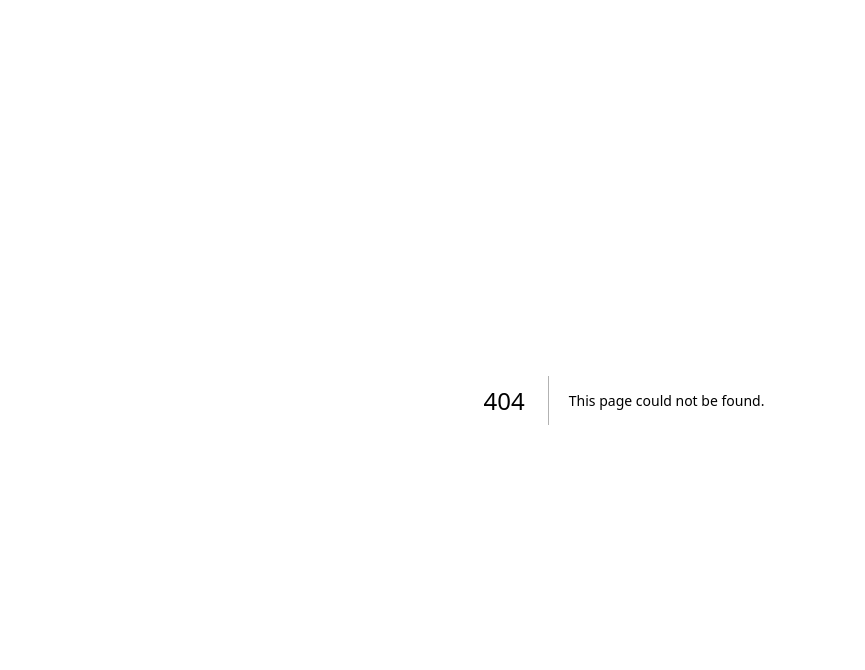
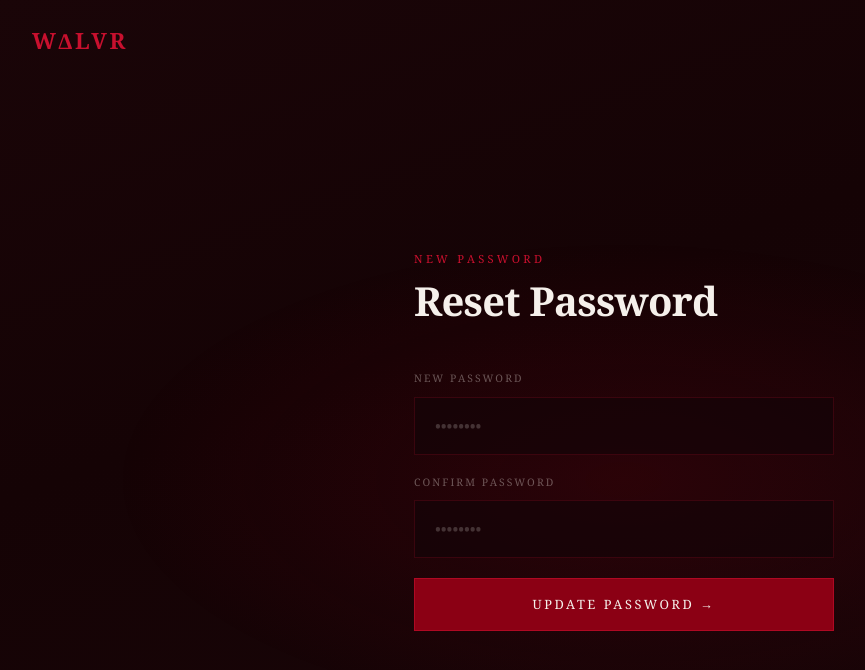
Before and after one commit to muditmatharu74-beep/Walvr-v-2, a Next.js app: page /auth/reset-password in a window 1280 px wide. Before the commit this address had no page. Shown: the top 670 px of the page, without its empty margins (16-881 px from the left). Built offline with nearby package versions, Linux system fonts and the light colour scheme.

Commit message:
Create page.tsx

```diff
--- /dev/null
+++ b/src/app/auth/reset-password/page.tsx
@@ -0,0 +1,88 @@
+"use client";
+
+import { useState, useEffect } from "react";
+import { useRouter } from "next/navigation";
+import Link from "next/link";
+import { createClient } from "@/lib/supabase/client";
+
+export default function ResetPasswordPage() {
+  const router = useRouter();
+  const [password, setPassword] = useState("");
+  const [confirm, setConfirm] = useState("");
+  const [error, setError] = useState("");
+  const [loading, setLoading] = useState(false);
+  const [done, setDone] = useState(false);
+
+  async function handleSubmit(e: React.FormEvent) {
+    e.preventDefault();
+    if (password !== confirm) { setError("Passwords don't match."); return; }
+    if (password.length < 8) { setError("Password must be at least 8 characters."); return; }
+    setLoading(true);
+    setError("");
+    const supabase = createClient();
+    const { error } = await supabase.auth.updateUser({ password });
+    if (error) { setError(error.message); setLoading(false); return; }
+    setDone(true);
+    setTimeout(() => router.push("/dashboard"), 2000);
+  }
+
+  return (
+    <main style={{
+      minHeight: "100vh",
+      background: "linear-gradient(160deg, #1a0508 0%, #150305 40%, #1a0609 100%)",
+      fontFamily: "'Georgia', 'Times New Roman', serif",
+      color: "#f5f0eb",
+      display: "flex",
+      flexDirection: "column",
+      position: "relative",
+      overflow: "hidden",
+    }}>
+      <style>{`
+        input::placeholder { color: rgba(245,240,235,0.2); }
+        input:focus { border-color: rgba(200,16,46,0.4) !important; outline: none; }
+      `}</style>
+
+      <div style={{ position: "fixed", top: "30%", left: "50%", transform: "translateX(-50%)", width: "80vw", height: "60vh", background: "radial-gradient(ellipse at center, rgba(139,0,20,0.18) 0%, transparent 70%)", pointerEvents: "none", zIndex: 0 }} />
+
+      <nav style={{ padding: "1.5rem 3rem", display: "flex", alignItems: "center", position: "relative", zIndex: 10 }}>
+        <Link href="/" style={{ fontSize: "1.4rem", fontWeight: "700", letterSpacing: "0.12em", color: "#c8102e", textTransform: "uppercase", textDecoration: "none" }}>W∆LVR</Link>
+      </nav>
+
+      <div style={{ flex: 1, display: "flex", alignItems: "center", justifyContent: "center", padding: "2rem 3rem", position: "relative", zIndex: 10 }}>
+        <div style={{ width: "100%", maxWidth: "420px" }}>
+          {!done ? (
+            <>
+              <div style={{ marginBottom: "3rem" }}>
+                <p style={{ fontSize: "0.7rem", letterSpacing: "0.3em", textTransform: "uppercase", color: "#c8102e", marginBottom: "0.75rem" }}>New Password</p>
+                <h1 style={{ fontSize: "2.5rem", fontWeight: "700", color: "#f5f0eb", letterSpacing: "-0.02em", lineHeight: "1.1" }}>Reset Password</h1>
+              </div>
+
+              <form onSubmit={handleSubmit} style={{ display: "flex", flexDirection: "column", gap: "1.25rem" }}>
+                <div>
+                  <label style={{ fontSize: "0.65rem", letterSpacing: "0.2em", textTransform: "uppercase", color: "rgba(245,240,235,0.35)", display: "block", marginBottom: "0.6rem" }}>New Password</label>
+                  <input type="password" value={password} onChange={(e) => setPassword(e.target.value)} required minLength={8} placeholder="••••••••" style={{ width: "100%", padding: "1rem 1.25rem", background: "rgba(20,5,8,0.7)", border: "1px solid rgba(200,16,46,0.2)", color: "#f5f0eb", fontSize: "1rem", fontFamily: "'Georgia', serif", boxSizing: "border-box" }} />
+                </div>
+                <div>
+                  <label style={{ fontSize: "0.65rem", letterSpacing: "0.2em", textTransform: "uppercase", color: "rgba(245,240,235,0.35)", display: "block", marginBottom: "0.6rem" }}>Confirm Password</label>
+                  <input type="password" value={confirm} onChange={(e) => setConfirm(e.target.value)} required placeholder="••••••••" style={{ width: "100%", padding: "1rem 1.25rem", background: "rgba(20,5,8,0.7)", border: "1px solid rgba(200,16,46,0.2)", color: "#f5f0eb", fontSize: "1rem", fontFamily: "'Georgia', serif", boxSizing: "border-box" }} />
+                </div>
+
+                {error && <p style={{ color: "#c8102e", fontSize: "0.8rem" }}>{error}</p>}
+
+                <button type="submit" disabled={loading} style={{ padding: "1rem", background: "#8b0014", color: "#f5f0eb", border: "1px solid rgba(200,16,46,0.6)", fontSize: "0.8rem", letterSpacing: "0.2em", textTransform: "uppercase", cursor: loading ? "not-allowed" : "pointer", opacity: loading ? 0.6 : 1, fontFamily: "'Georgia', serif" }}>
+                  {loading ? "Updating..." : "Update Password →"}
+                </button>
+              </form>
+            </>
+          ) : (
+            <div style={{ textAlign: "center" }}>
+              <p style={{ fontSize: "0.7rem", letterSpacing: "0.3em", textTransform: "uppercase", color: "#c8102e", marginBottom: "1rem" }}>Success</p>
+              <h1 style={{ fontSize: "2.5rem", fontWeight: "700", color: "#f5f0eb", letterSpacing: "-0.02em", lineHeight: "1.1", marginBottom: "1rem" }}>Password updated.</h1>
+              <p style={{ color: "rgba(245,240,235,0.4)", fontSize: "0.9rem" }}>Redirecting you to dashboard...</p>
+            </div>
+          )}
+        </div>
+      </div>
+    </main>
+  );
+}
```
